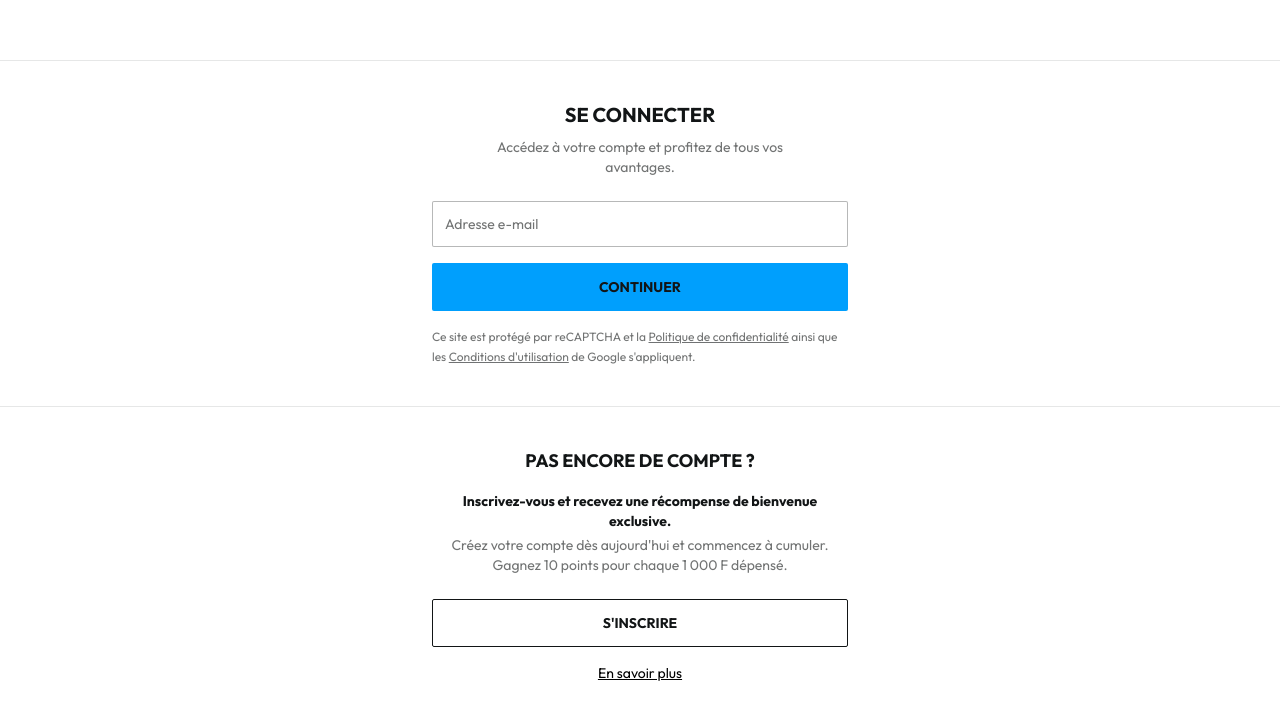
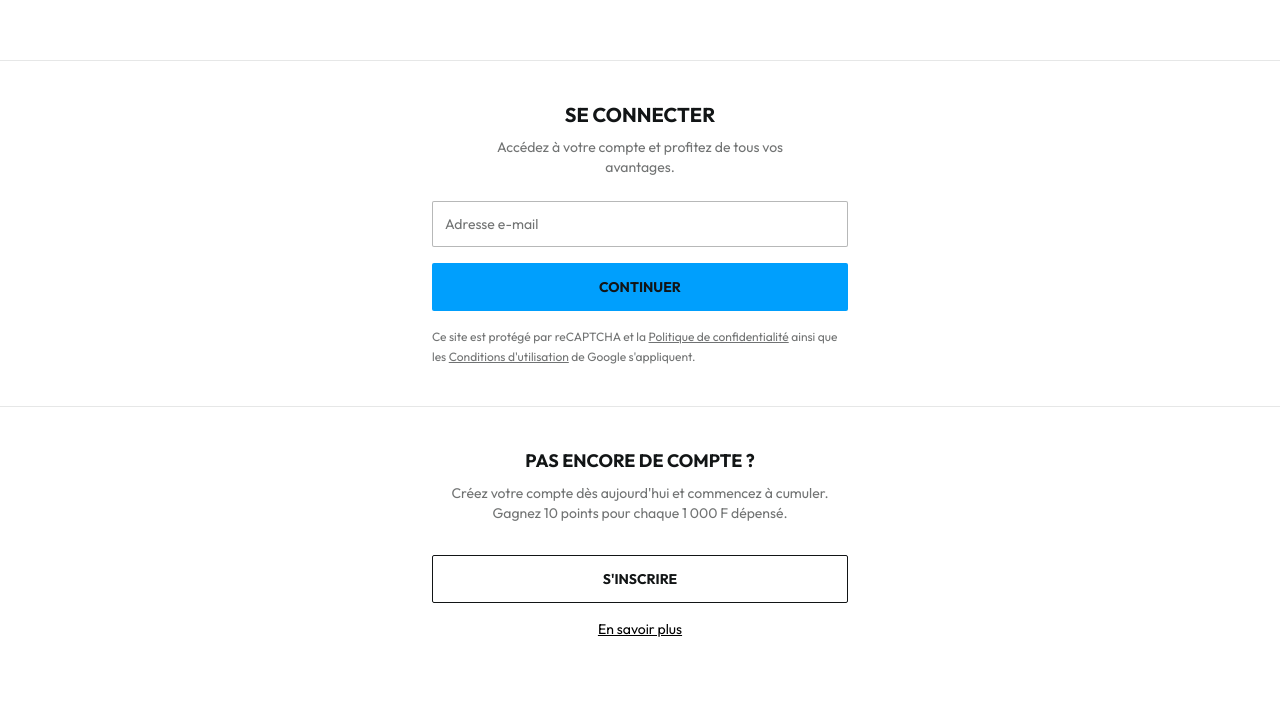
Before and after one commit to twocoderz/ecom.saas, a React (Vite) app: page /auth in a window 1280 px wide. Shown: the top 718 px of the page. Built offline with nearby package versions, Linux system fonts and the light colour scheme.

Commit message:
fixes auth page

```diff
--- a/src/pages/account/AuthPage.tsx
+++ b/src/pages/account/AuthPage.tsx
@@ -129,10 +129,7 @@ export function AuthPage() {
             <h2 className="text-lg font-bold text-black">
               PAS ENCORE DE COMPTE&nbsp;?
             </h2>
-            <p className="mt-4 text-sm font-bold text-black">
-              Inscrivez-vous et recevez une récompense de bienvenue exclusive.
-            </p>
-            <p className="mt-1 text-sm text-black-60">
+            <p className="mt-2 text-sm max-w-sm mx-auto text-black-60">
               Créez votre compte dès aujourd&apos;hui et commencez à cumuler.
               <br />
               Gagnez 10 points pour chaque 1&nbsp;000&nbsp;F dépensé.
@@ -140,7 +137,7 @@ export function AuthPage() {
             <button
               type="button"
               onClick={focusEmail}
-              className="mt-6 flex min-h-[48px] w-full cursor-pointer items-center justify-center rounded-[2px] border border-black bg-white px-4 py-3 text-sm font-bold text-black transition-colors hover:bg-black hover:text-white"
+              className="mt-8 flex min-h-[48px] w-full cursor-pointer items-center justify-center rounded-[2px] border border-black bg-white px-4 py-3 text-sm font-bold text-black transition-colors hover:bg-black hover:text-white"
             >
               S&apos;INSCRIRE
             </button>
```
Also changed, not shown: image.png (deleted).
